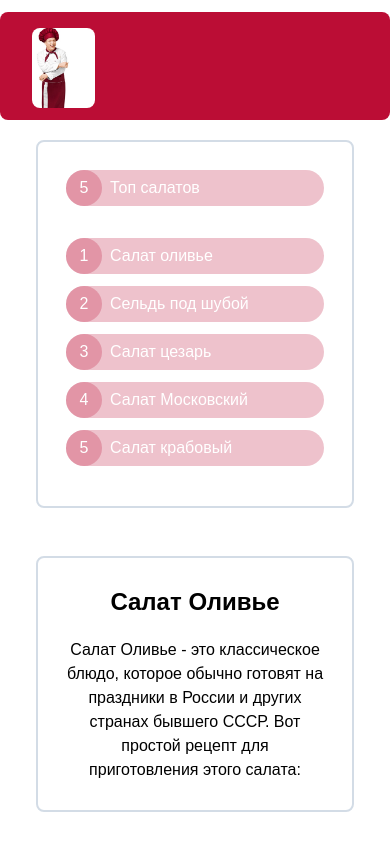
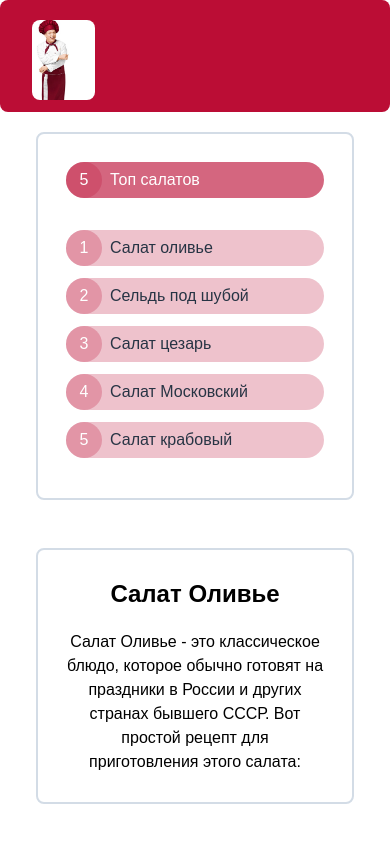
Before and after one commit to PavelCof/firstTailwind, a React (Create React App) app: page / in a window 390 px wide. Built offline with nearby package versions, Linux system fonts and the light colour scheme.

Commit message:
шапка зафиксирована на месте

```diff
--- a/src/App.tsx
+++ b/src/App.tsx
@@ -6,8 +6,8 @@ import './App.css';
 function App() {
   return (
 
-      <div>
-          <nav className="relative container transition-all duration-3000  bg-sitered mx-auto mt-3 p-3 pt-2 rounded-lg">
+      <div className="relative p-0 h-screen flex flex-col">
+          <nav className=" container transition-all duration-3000 relative bg-sitered mx-auto p-3 rounded-lg min-w-[265px] h-150  ">
             <div className="flex items-center justify-between">
               {/* logo */}
               <div className="logo pt-2 rounded-lg mx-5">
@@ -15,7 +15,7 @@ function App() {
               </div>
               {/* menuItems */}
 
-              <div className="hidden w-300 lg:flex space-x-6 text-white| mr-5">
+              <div className="hidden w-300 lg:flex space-x-6 text-white| mr-5 ">
                 <a href="#" className="text-gray-light hover:text-white">Домашняя</a>
                 <a href="#" className="text-gray-light hover:text-white">Воторое</a>
                 <a href="#" className="text-gray-light hover:text-white">Супы</a>
@@ -25,42 +25,42 @@ function App() {
                 <a href="#" className="text-gray-light hover:text-white">Мороженное</a>
                 <a href="#" className="text-gray-light hover:text-white">Напитки</a>
               </div>
-              <a href="#" className="hidden w-300 lg:block p-3 px-6 text-sitered bg-gray-light rounded-full baseline hover:bg-white">Начать</a>
+              <a href="#" className="hidden w-300 lg:block p-3 px-6 text-sitered bg-gray-light rounded-full baseline hover:bg-white whitespace-nowrap">Выбрать блюдо</a>
             </div>
 
           </nav>
 
-          <section>
+          <section className="min-w-[331px] pb-5 top-10 flex-1 overflow-auto">
 
             <div className="container flex flex-col px-4 mx-auto mt-5  space-y-12 md:space-y-0 md:flex-row">
 
               {/* топ пять */}
-                <div className="flex flex-col border-2 border-solid border-gray-light mx-5 rounded-lg p-7 space-y-5 md:w-1/2" >
-                      <div className="flex mb-3 items-center space-x-2 flex-row rounded-full bg-red1">
+                <div className="flex flex-col border-2 border-solid border-gray-light mx-5 rounded-lg p-7 space-y-5 md:w-1/2 " >
+                      <div className="flex mb-3 items-center space-x-2 flex-row rounded-full bg-red2">
                             <div className="flex justify-center items-center w-9 h-9  text-white rounded-full md:py-1 bg-red1">5</div>
-                            <h1 className="text-white md:text-gray-dark">Топ салатов</h1>
+                            <h1 className="text-white md:text-white">Топ салатов</h1>
                       </div>
                   <div className="flex flex-col space-y-3 md:space-y-0 md:space-x-6  ">
-                    <div className="rounded-full  md:bg-transparent md:text-gray">
-                      <div className="flex mb-3 items-center space-x-2 flex-row bg-red1 md:transparent rounded-full">
+                    <div className="rounded-full  md:bg-transparent md:text-gray ">
+                      <div className="flex mb-3 items-center space-x-2 flex-row bg-red1 md:transparent rounded-full cursor-pointer">
                             <div className="flex justify-center items-center w-9 h-9  text-white rounded-full md:py-1 bg-red1">1</div>
-                            <h1 className="text-white md:text-gray-dark">Салат оливье</h1>
+                            <h1 className="text-gray-dark md:text-gray-dark">Салат оливье</h1>
                       </div>
-                      <div className="flex mb-3 items-center space-x-2 flex-row bg-red1 md:transparent rounded-full">
+                      <div className="flex mb-3 items-center space-x-2 flex-row bg-red1 md:transparent rounded-full cursor-pointer">
                             <div className="flex justify-center items-center w-9 h-9  text-white rounded-full md:py-1 bg-red1">2</div>
-                            <h1 className="text-white md:text-gray-dark">Сельдь под шубой</h1>
+                            <h1 className="text-gray-dark md:text-gray-dark">Сельдь под шубой</h1>
                       </div>
-                      <div className="flex mb-3 items-center space-x-2 flex-row bg-red1 md:transparent rounded-full">
+                      <div className="flex mb-3 items-center space-x-2 flex-row bg-red1 md:transparent rounded-full cursor-pointer">
                             <div className="flex justify-center items-center w-9 h-9  text-white rounded-full md:py-1 bg-red1">3</div>
-                            <h1 className="text-white md:text-gray-dark">Салат цезарь</h1>
+                            <h1 className="text-gray-dark md:text-gray-dark">Салат цезарь</h1>
                       </div>
-                      <div className="flex mb-3 items-center space-x-2 flex-row bg-red1 md:transparent rounded-full">
+                      <div className="flex mb-3 items-center space-x-2 flex-row bg-red1 md:transparent rounded-full cursor-pointer">
                             <div className="flex justify-center items-center w-9 h-9  text-white rounded-full md:py-1 bg-red1">4</div>
-                            <h1 className="text-white md:text-gray-dark">Салат Московский</h1>
+                            <h1 className="text-gray-dark md:text-gray-dark">Салат Московский</h1>
                       </div>
-                      <div className="flex mb-3 items-center space-x-2 flex-row bg-red1 md:transparent rounded-full">
+                      <div className="flex mb-3 items-center space-x-2 flex-row bg-red1 md:transparent rounded-full cursor-pointer">
                             <div className="flex justify-center items-center w-9 h-9  text-white rounded-full md:py-1 bg-red1">5</div>
-                            <h1 className="text-white md:text-gray-dark">Салат крабовый</h1>
+                            <h1 className="text-gray-dark md:text-gray-dark">Салат крабовый</h1>
                       </div>
 
 
--- a/tailwind.config.js
+++ b/tailwind.config.js
@@ -37,6 +37,7 @@ module.exports = {
             'purple': '#7e5bef',
             'pink': '#ff49db',
             'red1':'#bb0d3540',
+            'red2':'#bb0d35a1',
             'sitered':'#bb0d35',
             'orange': '#ff7849',
             'green': '#13ce66',
```
